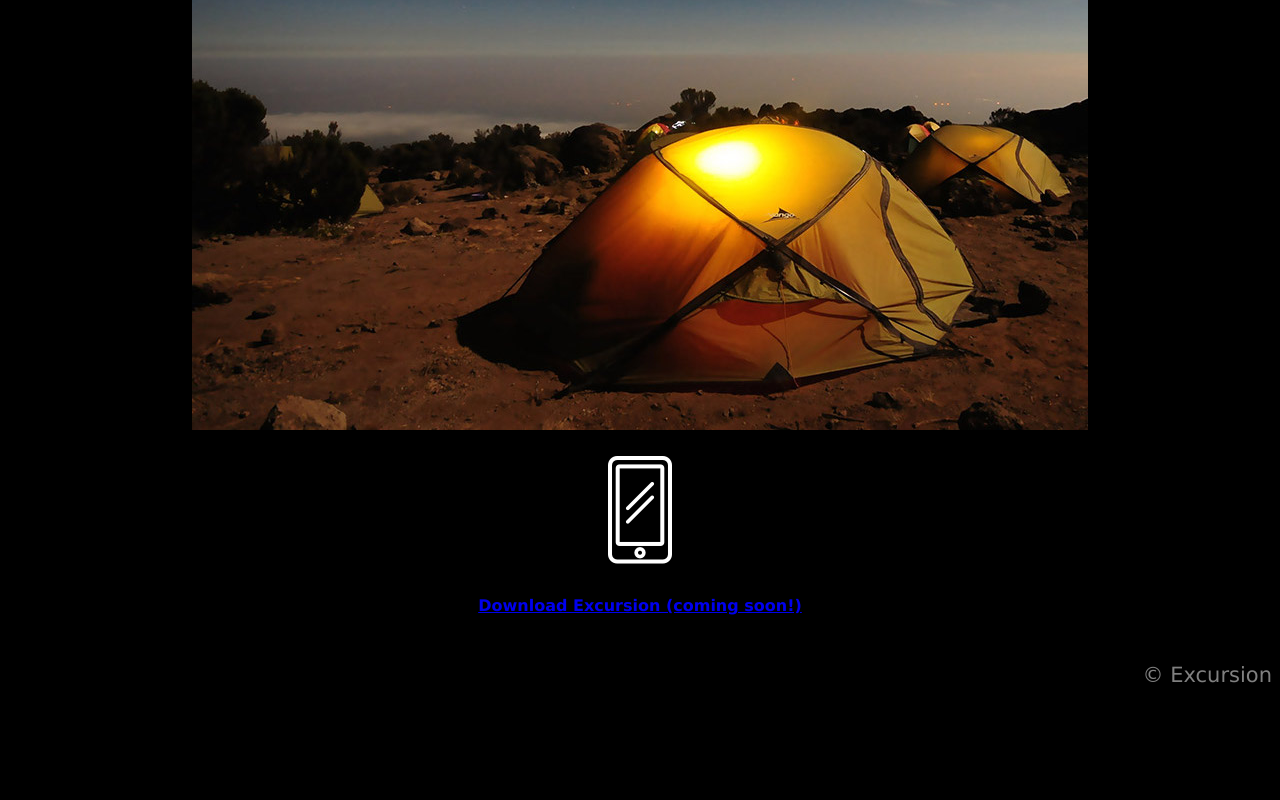
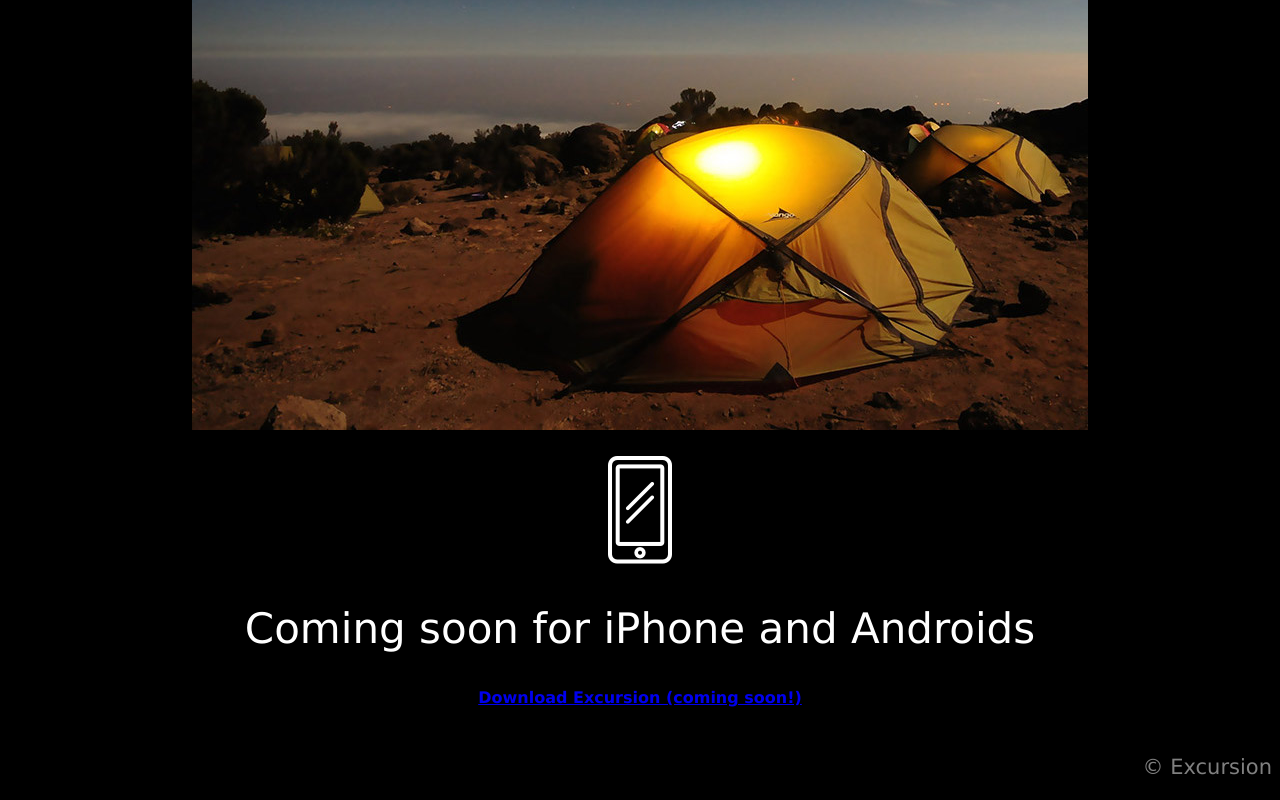
Before and after one commit to johannagraflund/mobileapp, a plain HTML site: page index.html in a window 1280 px wide. Shown: the part 585-1385 px from the top of the page. Before the commit the page ends 1293 px from the top, so only its background shows below. Drawn offline with Linux system fonts and the light colour scheme.

Commit message:
alterned text

```diff
--- a/index.html
+++ b/index.html
@@ -23,6 +23,7 @@
 <p><img src="./resources/pictures/camp.jpg" alt="Orange tent"></p>
 <p><img src="./resources/pictures/phone.png" alt="phone"></p>
 
+<h2>Coming soon for iPhone and Androids</h2>
 <p><h5><a href="decs"> Download Excursion (coming soon!)</a></h5> </p></p>
 
 <p class="copy">© Excursion</p>
```
